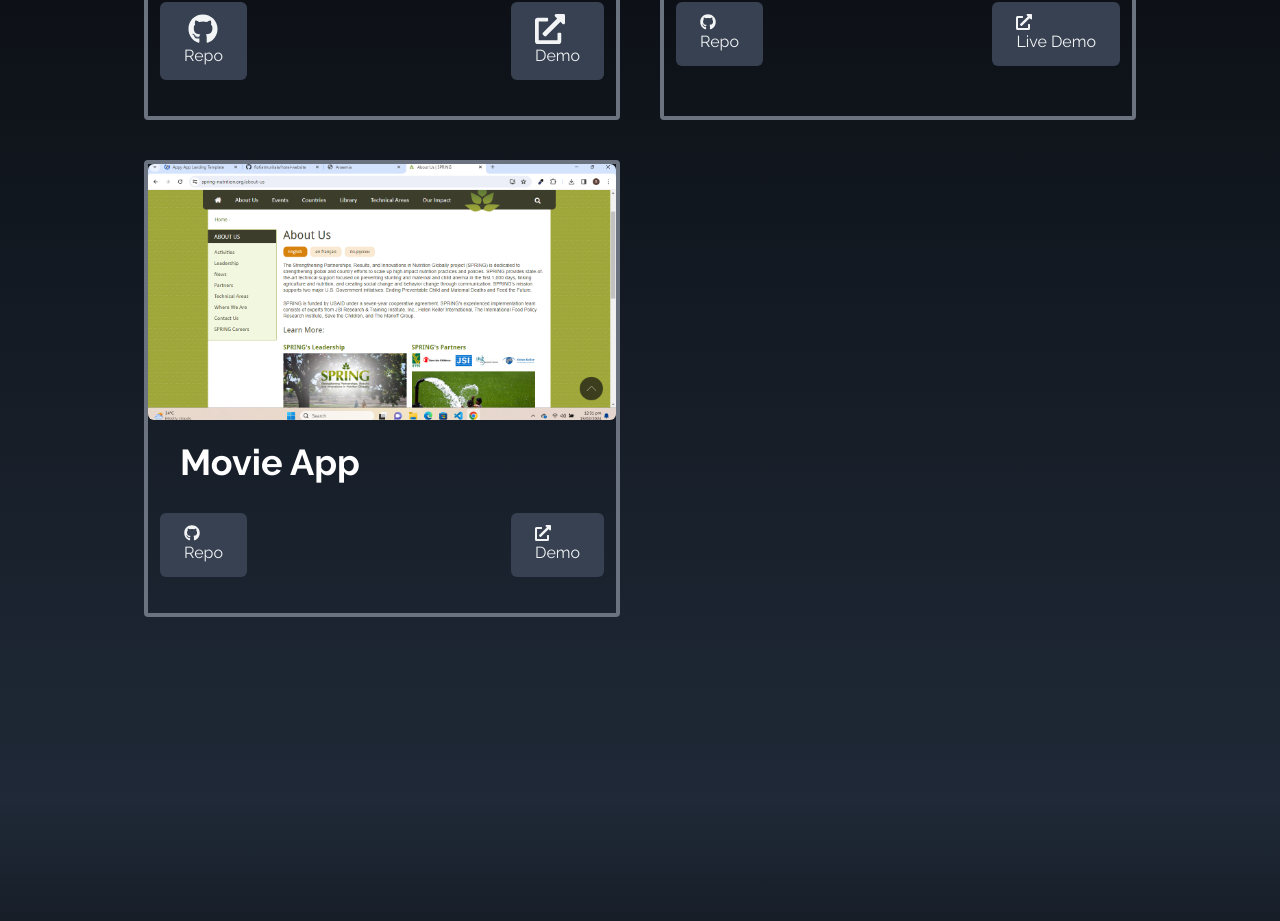
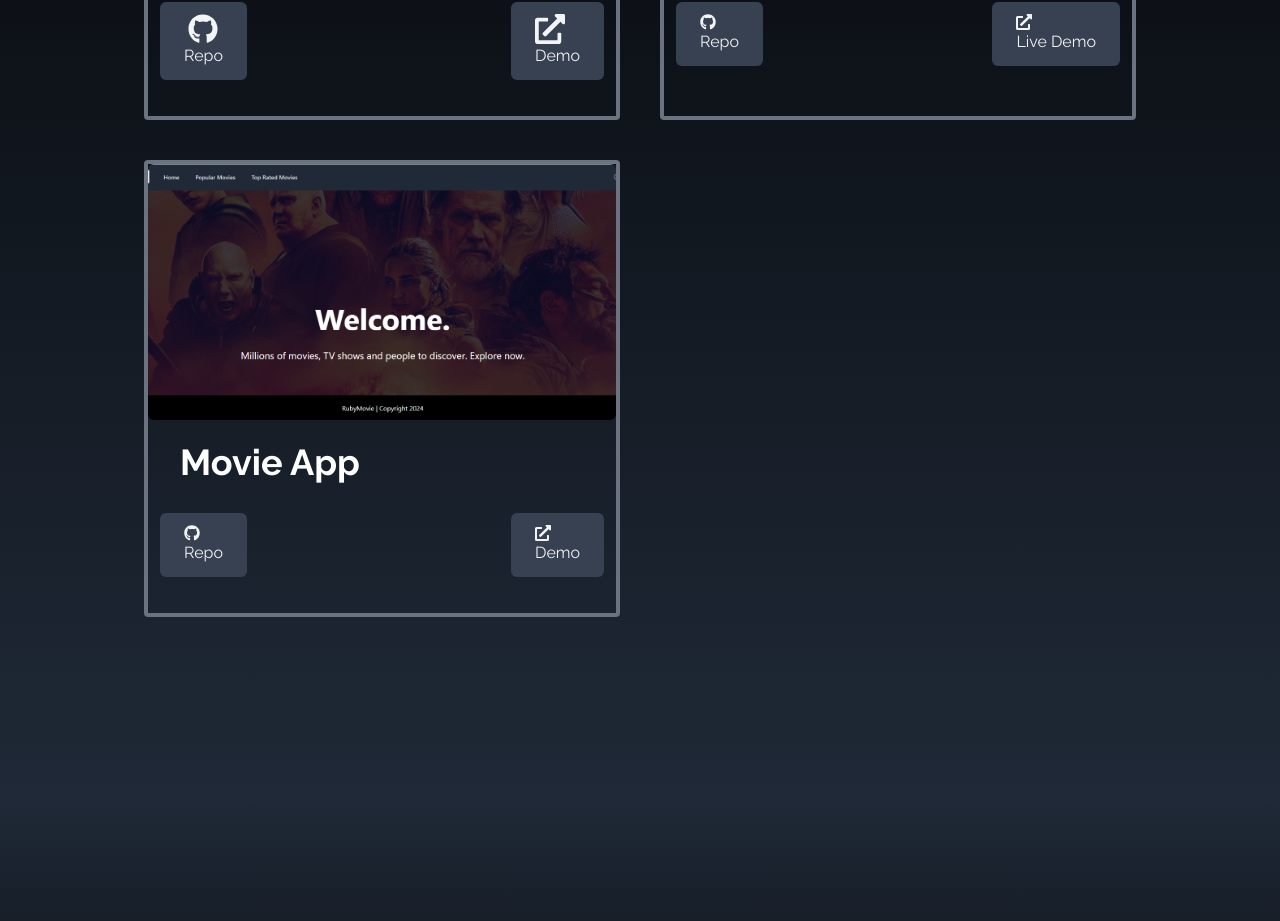
Before and after one commit to abdulazeezcoding/portfolio, a React (Vite) app: page / in a window 1280 px wide. Shown: the part 1671-2592 px from the top of the page. Built offline with nearby package versions, Linux system fonts and the light colour scheme.

Commit message:
movie project image update

```diff
--- a/src/components/Project.jsx
+++ b/src/components/Project.jsx
@@ -1,7 +1,7 @@
 import React from "react";
 import { FaGithub } from "react-icons/fa";
 import { FaExternalLinkAlt } from "react-icons/fa";
-import movieapp from "../assets/movie app.png";
+import movie from "../assets/movie.png";
 import freshmarket from "../assets/freshmarket.png";
 
 import abochi from "../assets/abochi-screen.png";
@@ -78,7 +78,7 @@ const Project = () => {
             </div>
             <div className="mb-4 lg:mb-0 p-4 lg:p-0 w-full md:w-4/7  rounded block border-4 border-gray-500">
               <img
-                src={movieapp}
+                src={movie}
                 className="rounded-md object-cover w-full h-64"
               />
 
```
Also changed, not shown: src/assets/movie.png (added).
